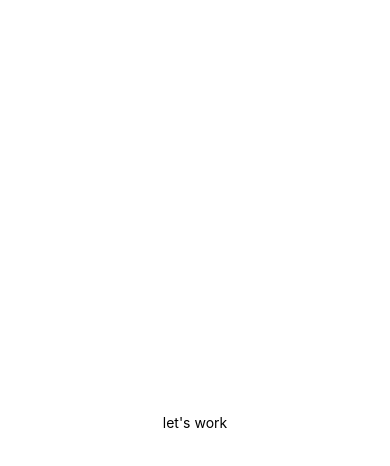
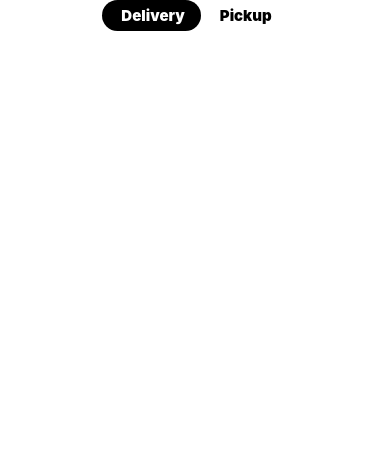
Before and after one commit to pandaYueGG/weeat, a React Native app: screen / in a window 390 px wide. Shown: the top 466 px of the page. Built offline with nearby package versions, Linux system fonts and the light colour scheme.

Commit message:
modify header

```diff
--- a/App.js
+++ b/App.js
@@ -1,15 +1,6 @@
 import { View, Text } from "react-native";
+import Home from "./screens/Home";
 
 export default function App() {
-  return (
-    <View
-      style={{
-        flex: 1,
-        justifyContent: "center",
-        alignItems: "center",
-      }}
-    >
-      <Text>let's work</Text>
-    </View>
-  );
+  return <Home />;
 }
--- /dev/null
+++ b/components/HeaderTab.js
@@ -0,0 +1,46 @@
+import { View, Text, SafeAreaView, TouchableOpacity  } from 'react-native'
+import React from 'react';
+import { useState } from 'react';
+
+export default function HeaderTab() {
+  const [activeTab, setActiveTab] = useState("Delivery")
+
+  return (
+    <View style={{flexDirection: "row", alignSelf:"center"}}>
+      <HeaderButton
+        text="Delivery"
+        btnColor="black"
+        textColor="white"
+        activeTab={activeTab}
+        setActiveTab={setActiveTab}
+      />
+      <HeaderButton
+        text="Pickup"
+        btnColor="white"
+        textColor="black"
+        activeTab={activeTab}
+        setActiveTab={setActiveTab}
+      />
+    </View>
+  )
+}
+
+const HeaderButton = (props) => (
+  <TouchableOpacity
+    style={{
+      backgroundColor: props.activeTab === props.text ? "black" : "white",
+      paddingVertical: 6,
+      paddingHorizontal: 16,
+      borderRadius: 24,
+    }}
+    onPress={() => props.setActiveTab(props.text)}
+  >
+    <Text
+      style={{
+        color: props.activeTab === props.text ? "white" : "black",
+        fontSize: 15,
+        fontWeight:"900",
+      }}
+    > {props.text}</Text>
+  </TouchableOpacity>
+);
--- /dev/null
+++ b/screens/Home.js
@@ -0,0 +1,11 @@
+import { View, Text, SafeAreaView } from 'react-native'
+import React from 'react'
+import HeaderTab from '../components/HeaderTab'
+
+export default function Home() {
+  return (
+    <SafeAreaView>
+      <HeaderTab />
+    </SafeAreaView>
+  )
+}
```
